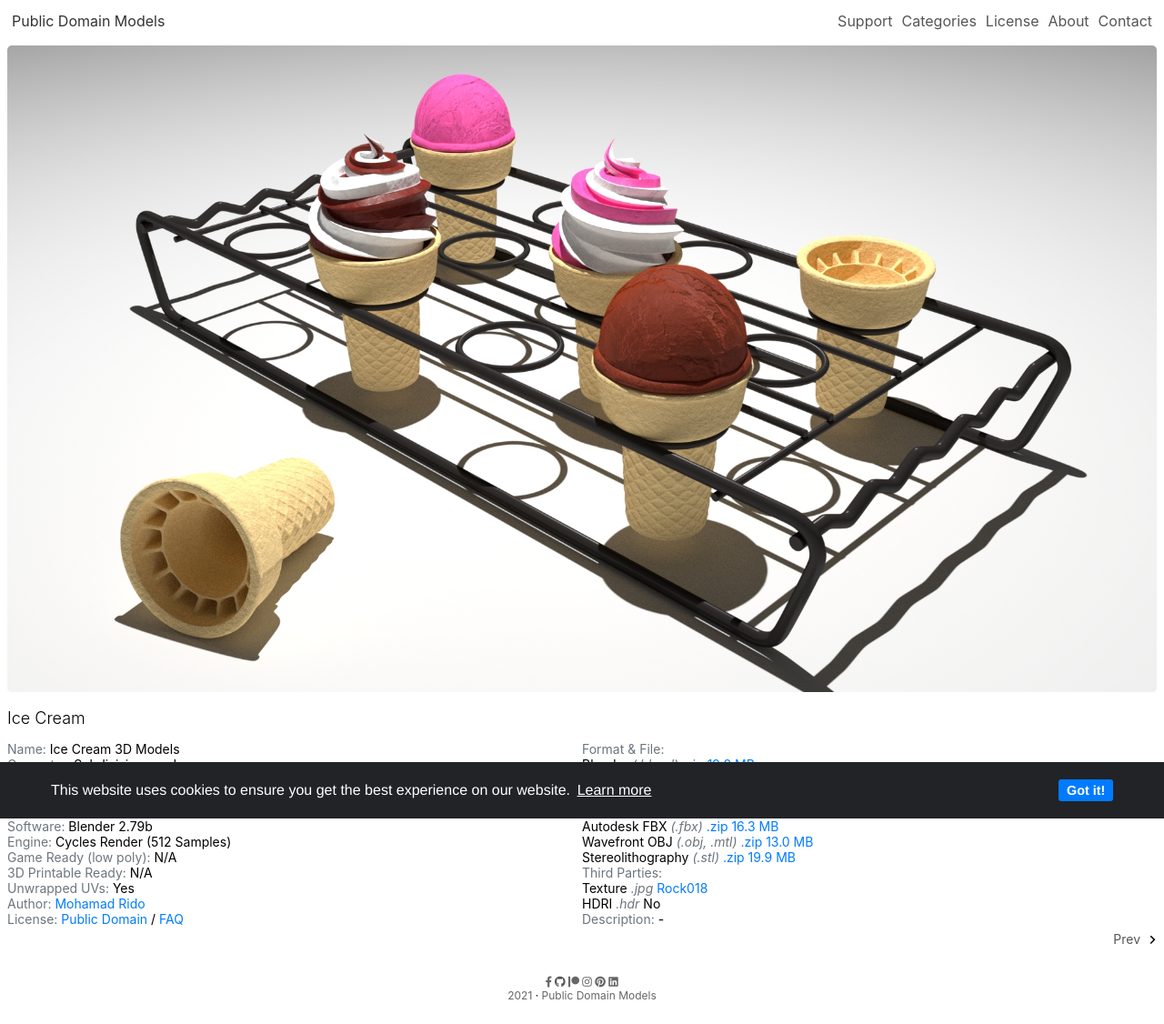
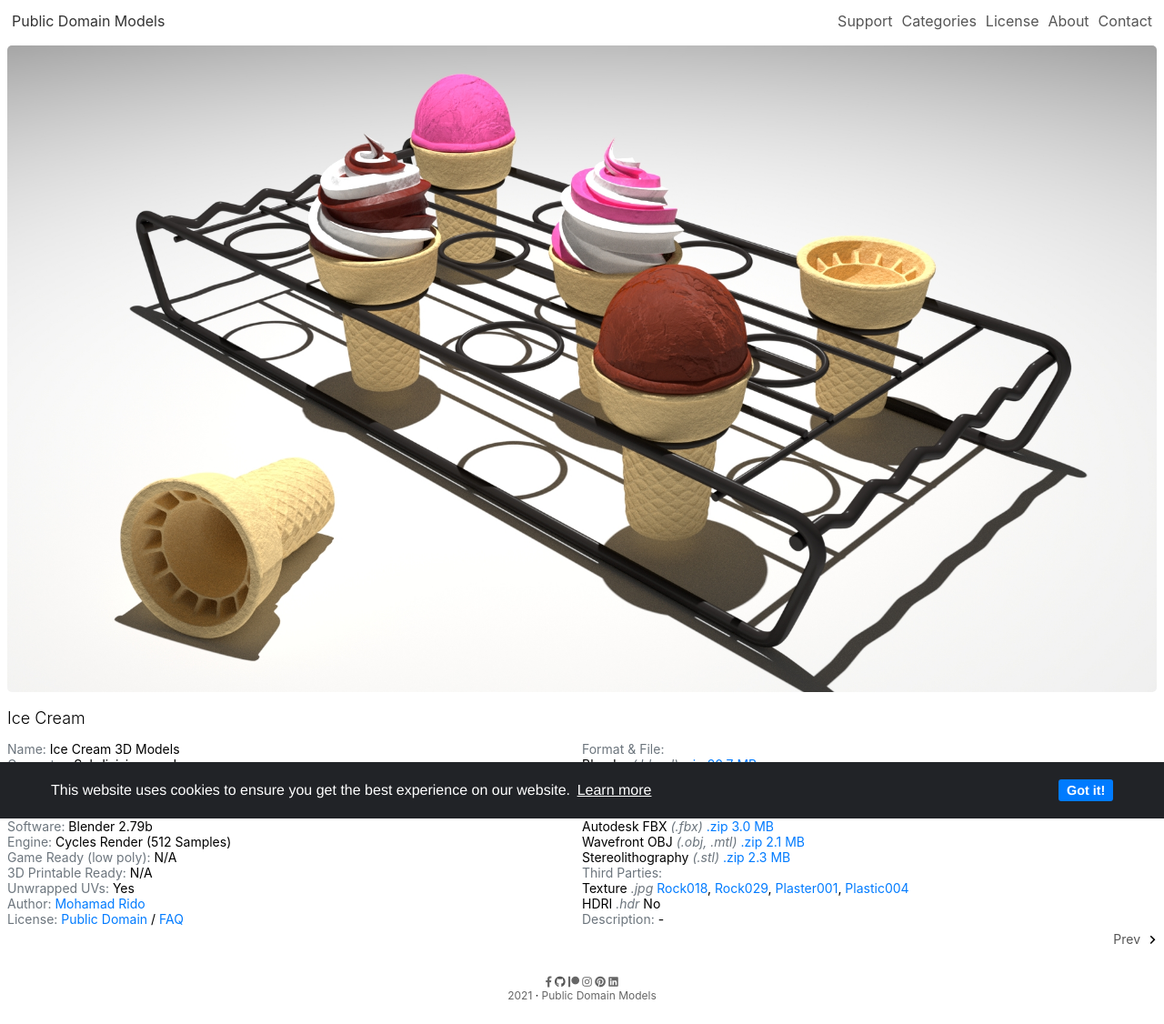
Before and after one commit to mohamadrido/project, a Jekyll site: the page built from _posts/2021-09-22-ice-cream.md, in a window 1280 px wide. Shown: the whole page at 91% size. Built offline with Jekyll 4.4.1, drawn with Linux system fonts in a browser that asks for light colours; nearby versions of some CDN libraries; our own code applies the rules of GitHub Pages for plain Markdown files.

Commit message:
Update 2021-09-22-ice-cream.md

```diff
--- a/_posts/2021-09-22-ice-cream.md
+++ b/_posts/2021-09-22-ice-cream.md
@@ -15,13 +15,13 @@ engine: "Cycles Render (512 Samples)"
 gameready: "N/A"
 3dprintableready: "N/A"
 admin: "<a href='/about'>Mohamad Rido</a>"
-blend: "<a title='Object' href='' onclick='ice_cream_blend()' >.zip 19.8 MB</a>"
-dae: "<a title='Object' href='' onclick='ice_cream_dae()' >.zip 12.0 MB</a>"
-3ds: "<a title='Object' href='' onclick='ice_cream_3ds()' >.zip 13.0 MB</a>"
-fbx: "<a title='Object' href='' onclick='ice_cream_fbx()' >.zip 16.3 MB</a>"
-obj: "<a title='Object' href='' onclick='ice_cream_obj()' >.zip 13.0 MB</a>"
-stl: "<a title='Object' href='' onclick='ice_cream_stl()' >.zip 19.9 MB</a>"
-texture: "<a title='Texture' href='' onclick='rock018_texture()' >Rock018</a>"
+blend: "<a title='Object' href='' onclick='ice_cream_blend()' >.zip 20.7 MB</a>"
+dae: "<a title='Object' href='' onclick='ice_cream_dae()' >.zip 2.9 MB</a>"
+3ds: "<a title='Object' href='' onclick='ice_cream_3ds()' >.zip 1.4 MB</a>"
+fbx: "<a title='Object' href='' onclick='ice_cream_fbx()' >.zip 3.0 MB</a>"
+obj: "<a title='Object' href='' onclick='ice_cream_obj()' >.zip 2.1 MB</a>"
+stl: "<a title='Object' href='' onclick='ice_cream_stl()' >.zip 2.3 MB</a>"
+texture: "<a title='Texture' href='' onclick='rock018_texture()' >Rock018</a>, <a title='Texture' href='' onclick='rock029_texture()' >Rock029</a>, <a title='Texture' href='' onclick='plaster001_texture()' >Plaster001</a>, <a title='Texture' href='' onclick='plastic004_texture()' >Plastic004</a>"
 hdri: "No"
 imagetexture: ".jpg"
 environment: ".hdr"
```
